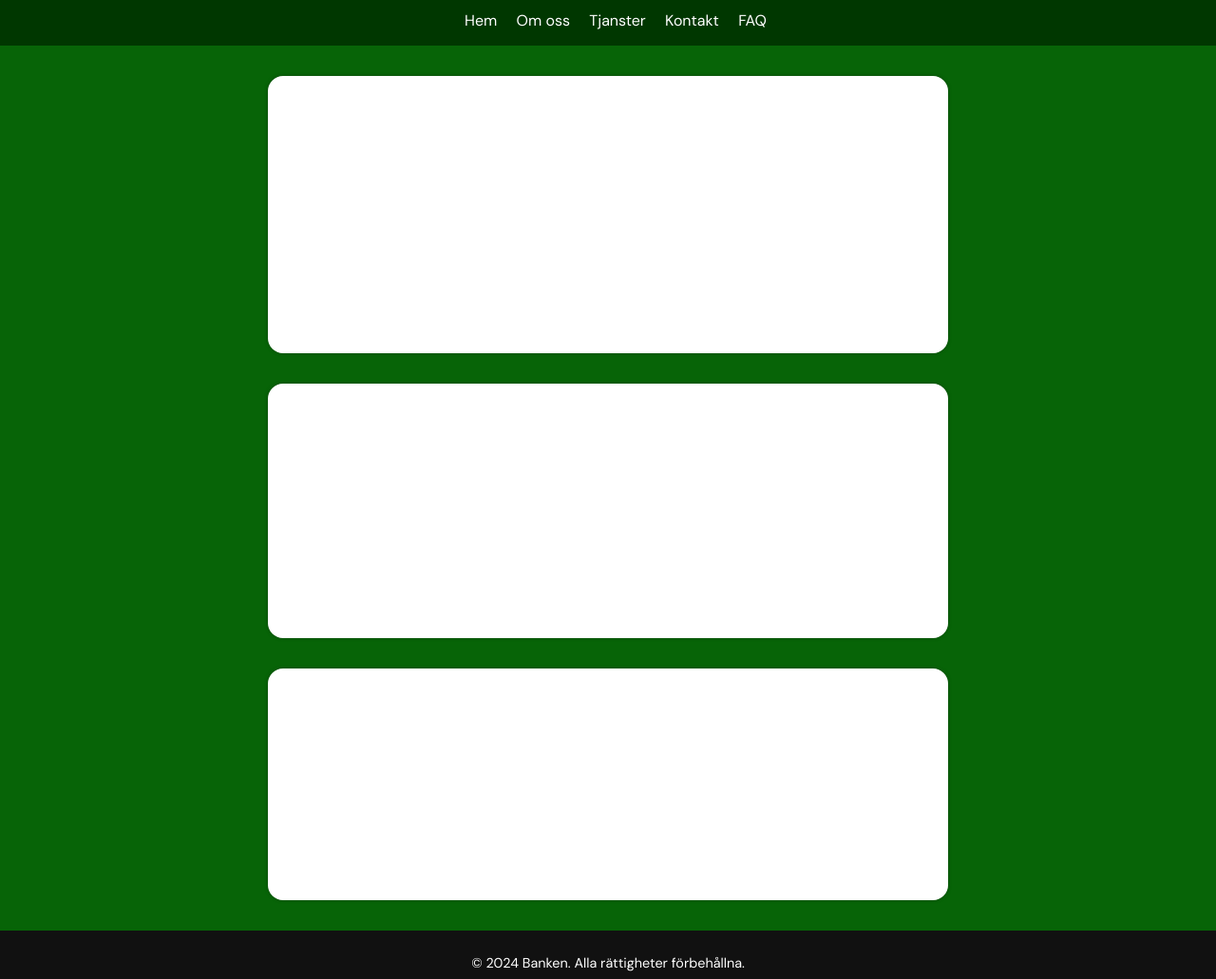
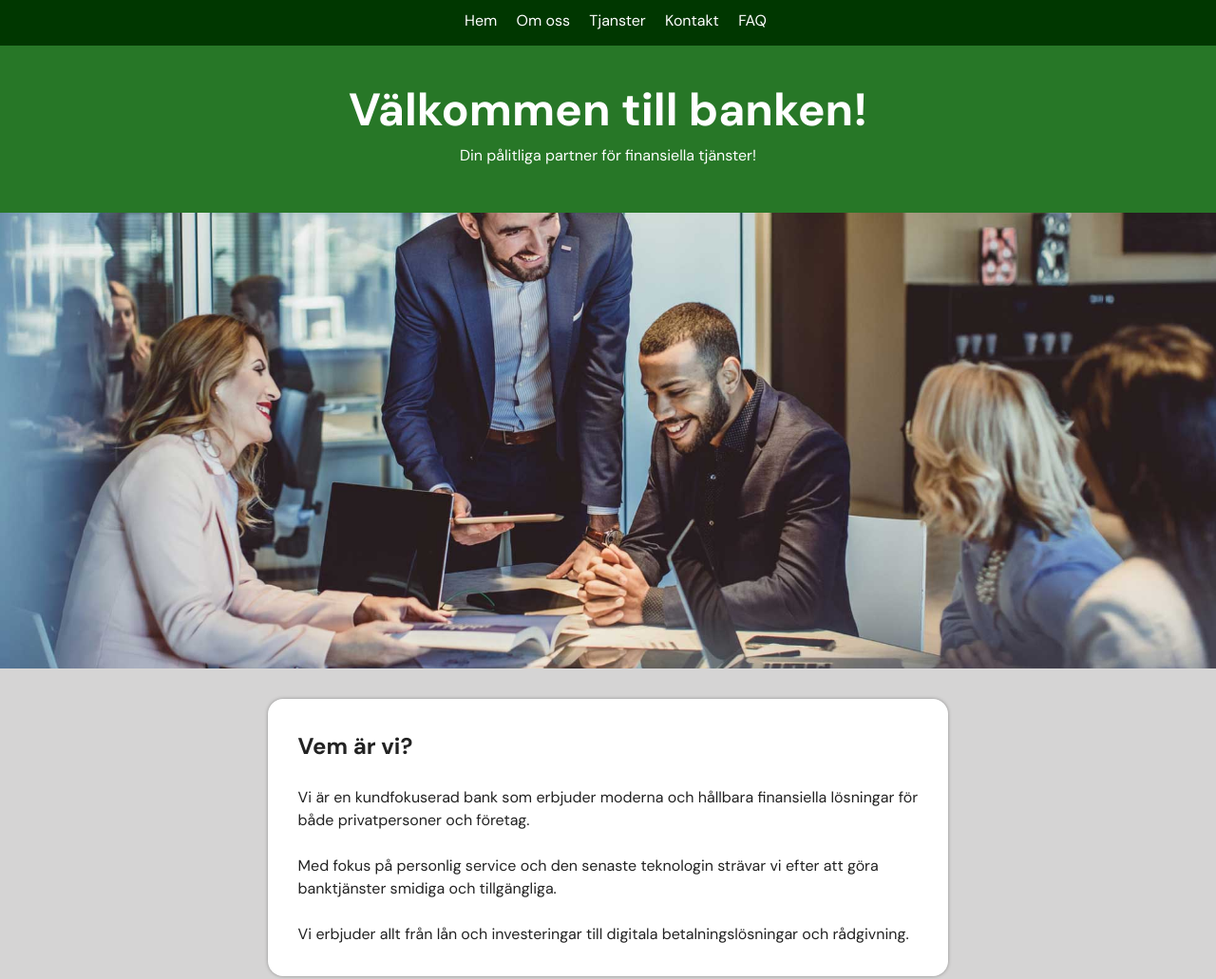
Before and after one commit to ErikTP/bank-website-demo, a plain HTML site: page om-oss.html in a window 1280 px wide. Shown: the top 1031 px of the page at 95% size. Drawn offline with Linux system fonts and the light colour scheme.

Commit message:
fixat bilderna på alla sidor igen

```diff
--- a/om-oss.html
+++ b/om-oss.html
@@ -31,6 +31,7 @@
                     <a href="faq.html">FAQ</a>
                 </div>
 
+
                 <a href="javascript:void(0);" class="icon" onclick="myFunction()">
                     <i class="fa fa-bars"></i>
                 </a>
@@ -48,6 +49,16 @@
       }
     }
     </script>
+
+<div class="title-wrapper">
+    <h1>Välkommen till banken!</h1>
+    <p>Din pålitliga partner för finansiella tjänster!</p>
+ </div>
+
+<div class="top-image top-image-about">
+</div>
+
+</header>
 
     <main class="inner-wrapper">
 
```
Also changed, not shown: faq.html (+1 -1 lines), kontakt.html (+1 -1 lines), tjanster.html (+1 -1 lines).
